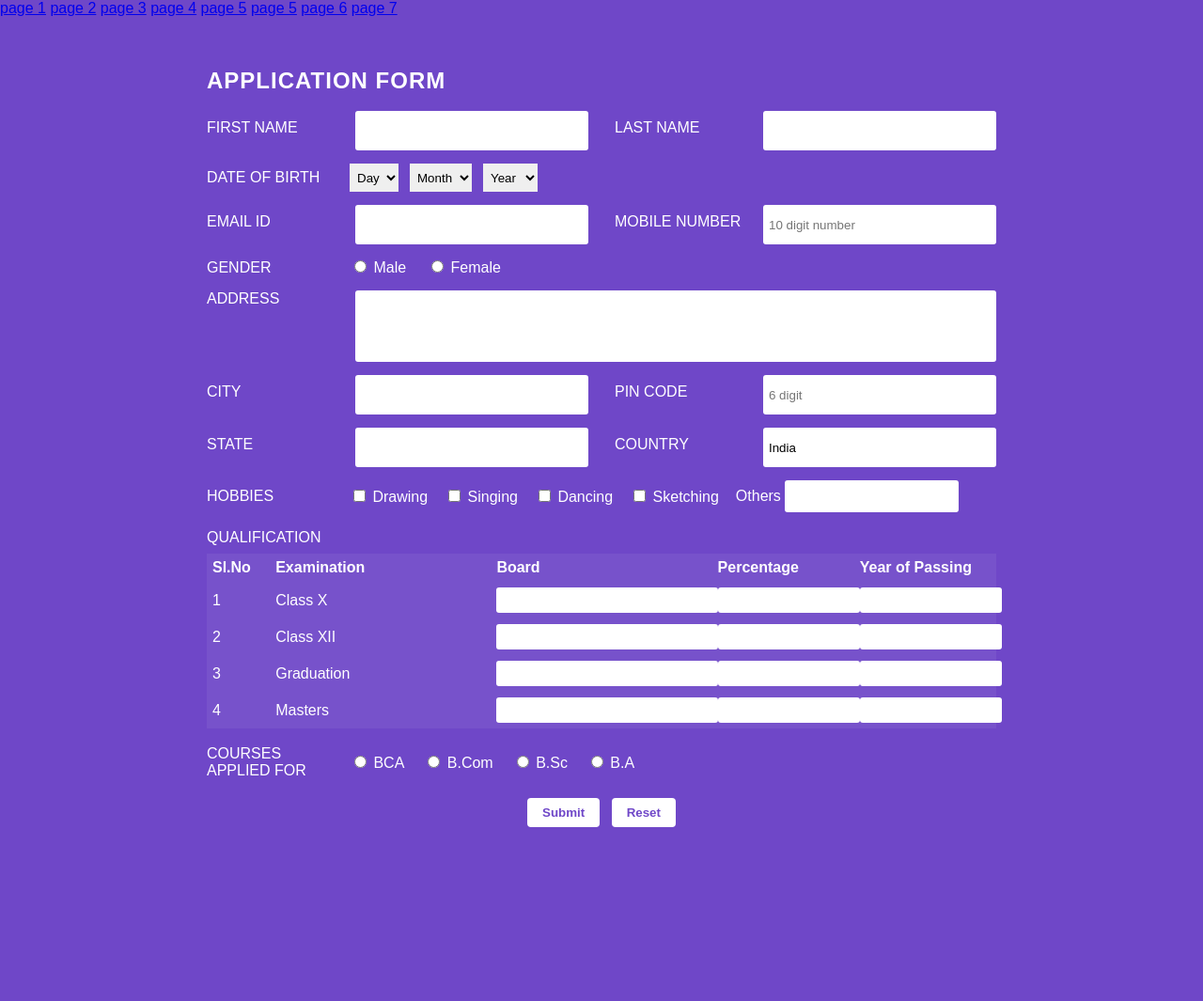
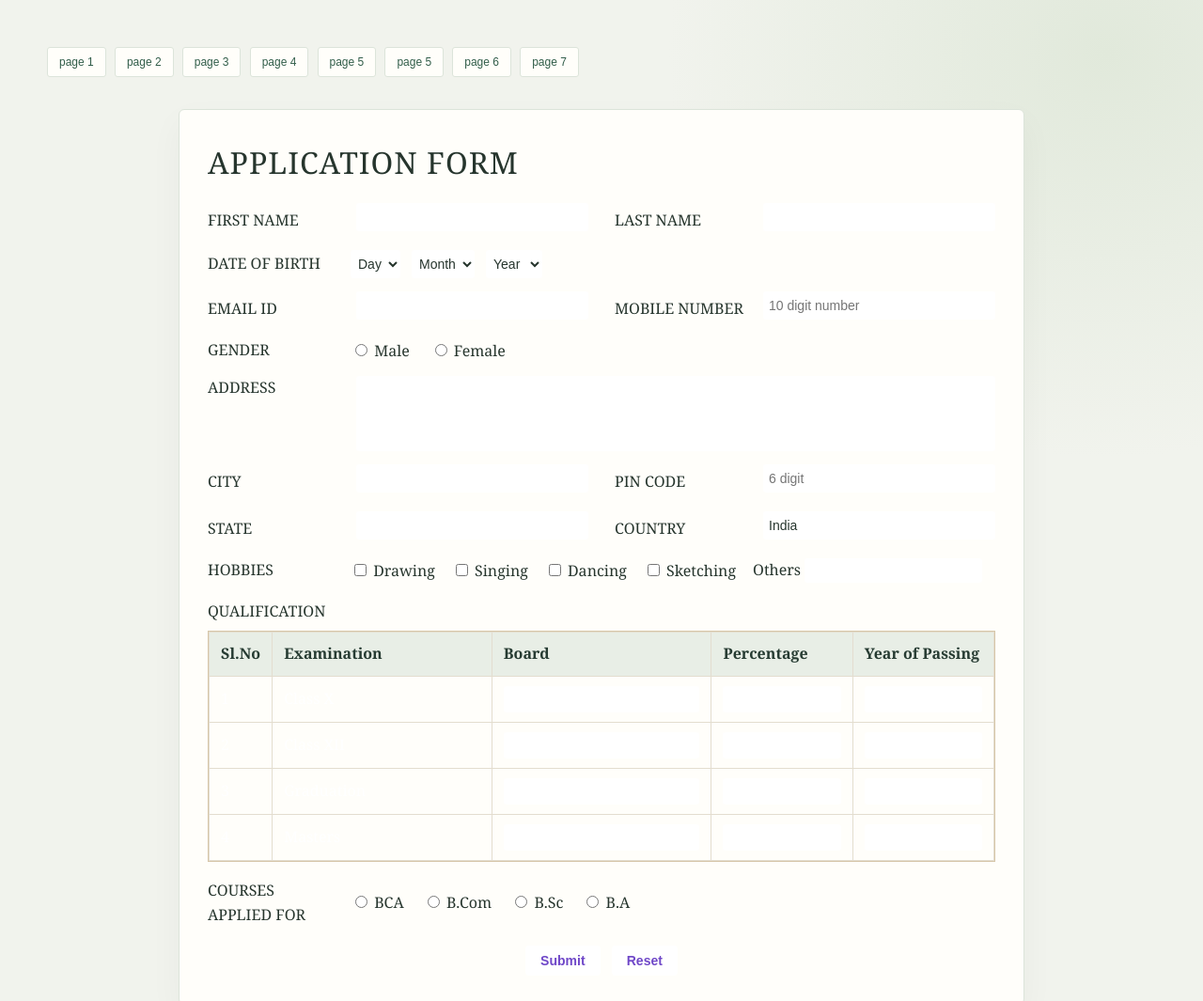
Before and after one commit to shahrozkhan-tech/Assigment-5-6, a plain HTML site: page pages/8page.html.html in a window 1280 px wide. Shown: the top 1065 px of the page at 94% size. Before the commit the page ends 934 px from the top, so only its background shows below. Drawn offline with Linux system fonts and the light colour scheme.

Commit message:
Style linked assignment pages
Co-authored-by: Copilot <223556219+Copilot@users.noreply.github.com>

```diff
--- /dev/null
+++ b/assignment.css
@@ -0,0 +1,21 @@
+:root{--ink:#26352d;--muted:#718075;--paper:#f1f3ed;--surface:#fffefa;--line:#dce4da;--accent:#9a754f}
+*{box-sizing:border-box}
+html{scroll-behavior:smooth}
+body{min-height:100vh;margin:0!important;padding:clamp(16px,5vw,50px)!important;background:radial-gradient(ellipse at 92% 5%,#e1e9db 0,transparent 28%),var(--paper)!important;color:var(--ink)!important;font-family:Georgia,"Times New Roman",serif!important;line-height:1.6}
+body>a,nav a{display:inline-flex;align-items:center;margin:0 5px 10px 0;padding:8px 12px;border:1px solid var(--line);border-radius:3px;background:var(--surface);color:#315d49;font:12px Arial,sans-serif;text-decoration:none}
+body>a:hover,nav a:hover,body>a:focus-visible,nav a:focus-visible{border-color:#73917b;color:#263b32;outline:none}
+nav{display:flex;flex-wrap:wrap;gap:4px;margin-bottom:18px}
+h1,h2,h3{color:var(--ink);font-weight:500;letter-spacing:-.03em}
+h1{font-size:clamp(30px,5vw,52px);line-height:1.1}
+h2{font-size:clamp(22px,4vw,32px)}
+section,article,.container,form,body>div{max-width:1000px;margin:18px auto;padding:clamp(16px,3vw,30px);border:1px solid var(--line);border-radius:6px;background:var(--surface);box-shadow:0 14px 36px #26352d0a}
+p,li{color:#4b5a50}
+img{max-width:100%;height:auto;border-radius:4px}
+table{display:block;width:100%;max-width:100%;overflow-x:auto;border-collapse:collapse;border:1px solid #d6c6a9;background:var(--surface)}
+th,td{padding:10px 12px;border:1px solid #e3ddcf;text-align:left}
+th{background:#e8eee6;color:#263b32}
+fieldset{margin:16px 0;padding:20px;border:1px solid var(--line);border-radius:5px;background:#fbfcf8}
+legend{padding:0 8px;color:#557a60;font-weight:700}
+input,textarea,select{max-width:100%;padding:10px 12px;border:1px solid #cbd4ce;border-radius:3px;background:#fff;color:var(--ink);font:14px Arial,sans-serif}
+button{padding:10px 16px;border:1px solid #6c8b70;border-radius:3px;background:#6c8b70;color:#fff;font:700 12px Arial,sans-serif;cursor:pointer}
+@media(max-width:600px){table{font-size:12px}th,td{padding:8px}section,article,.container,form,body>div{margin:12px auto}}
--- a/pages/1page.html.html
+++ b/pages/1page.html.html
@@ -3,6 +3,8 @@
 <head>
     <meta charset="UTF-8">
     <title>Feedback Form</title>
+<meta name="viewport" content="width=device-width, initial-scale=1.0">
+  <link rel="stylesheet" href="../assignment.css">
 </head>
 <body><a href="../index.html.html">page 1</a>
 <a href="2page.html.html">page 2</a>
--- a/pages/8page.html.html
+++ b/pages/8page.html.html
@@ -3,6 +3,8 @@
 <head>
   <meta charset="utf-8" />
   <title>Registration Form</title>
+<meta name="viewport" content="width=device-width, initial-scale=1.0">
+  <link rel="stylesheet" href="../assignment.css">
 </head>
 <body style="margin:0; font-family: Arial, Helvetica, sans-serif; background:#6f47c8; color:#fff;">
    <a href="../index.html.html">page 1</a>
```
Also changed, not shown: pages/2page.html.html (+1 -0 lines), pages/3page.html.html (+1 -0 lines), pages/4page.html.html (+2 -0 lines), pages/5page.html.html (+2 -0 lines), pages/6page.html.html (+2 -0 lines), pages/7page.html.html (+2 -0 lines).
